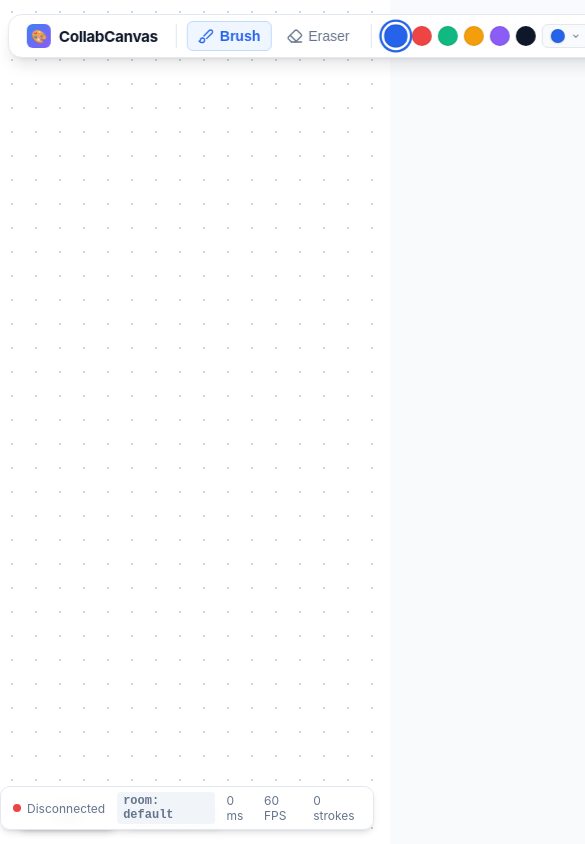
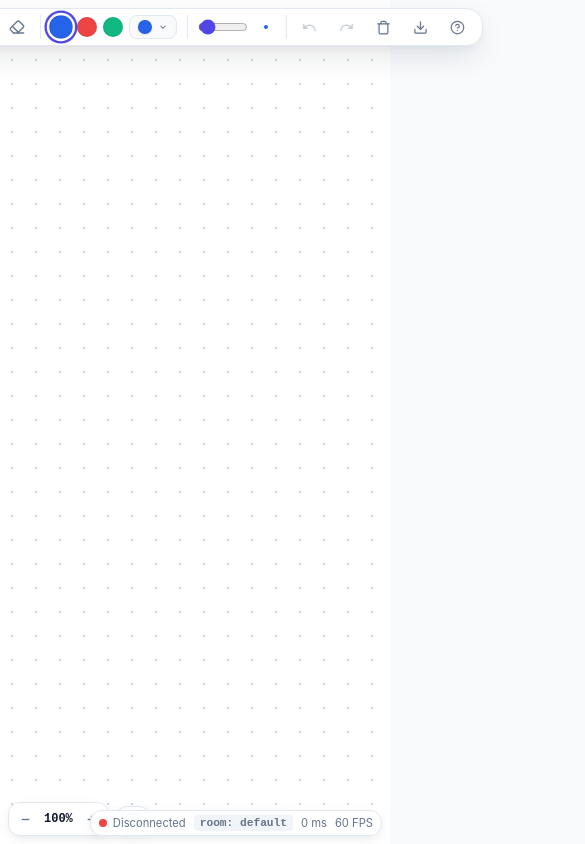
Before and after one commit to thulasidharreddyy/realtime-collab-canvas, a website built with Vite: page client/index.html in a window 390 px wide. Shown: the top 844 px of the page, 585 px wide, since content can reach past the window. Built offline with nearby package versions, Linux system fonts and the light colour scheme; no server answers.

Commit message:
Refine responsive layout, status bar, and unified visual theme

```diff
--- a/client/style.css
+++ b/client/style.css
@@ -9,15 +9,17 @@
   --text-primary: #0f172a;
   --text-secondary: #64748b;
   --text-muted: #94a3b8;
-  --primary: #2563eb;
-  --primary-hover: #1d4ed8;
+  --primary: #4f46e5;
+  --primary-hover: #4338ca;
+  --primary-light: #eef2ff;
+  --primary-border: #c7d2fe;
   --danger: #ef4444;
-  --shadow-sm: 0 1px 2px 0 rgb(0 0 0 / 0.05);
-  --shadow-md: 0 4px 6px -1px rgb(0 0 0 / 0.1), 0 2px 4px -2px rgb(0 0 0 / 0.1);
-  --shadow-lg: 0 10px 15px -3px rgb(0 0 0 / 0.1), 0 4px 6px -4px rgb(0 0 0 / 0.1);
-  --radius-sm: 6px;
-  --radius-md: 10px;
-  --radius-lg: 14px;
+  --shadow-sm: 0 1px 3px 0 rgba(0, 0, 0, 0.05);
+  --shadow-md: 0 4px 14px -2px rgba(15, 23, 42, 0.08), 0 2px 6px -1px rgba(15, 23, 42, 0.04);
+  --shadow-lg: 0 12px 32px -4px rgba(15, 23, 42, 0.12), 0 4px 12px -2px rgba(15, 23, 42, 0.06);
+  --radius-sm: 8px;
+  --radius-md: 12px;
+  --radius-lg: 16px;
 }
 
 * {
@@ -993,3 +995,86 @@ kbd {
 .btn-switch-room:active {
   transform: scale(0.96);
 }
+
+/* Responsive Design & Viewport Adaptations */
+@media (max-width: 1024px) {
+  .app-header {
+    top: 10px;
+    max-width: 98vw;
+    gap: 8px;
+  }
+
+  .brand span:not(.brand-badge) {
+    display: none;
+  }
+
+  .brand {
+    padding: 0 4px;
+  }
+
+  .quick-swatches .color-swatch:nth-child(n + 5) {
+    display: none;
+  }
+}
+
+@media (max-width: 768px) {
+  .app-header {
+    flex-wrap: wrap;
+    justify-content: center;
+    top: 8px;
+  }
+
+  .toolbar {
+    padding: 4px 8px;
+    gap: 4px;
+  }
+
+  .btn-tool {
+    padding: 5px 8px;
+    font-size: 0.8rem;
+  }
+
+  .stroke-slider {
+    width: 50px;
+  }
+
+  .stroke-val-badge {
+    display: none;
+  }
+
+  .quick-swatches .color-swatch:nth-child(n + 4) {
+    display: none;
+  }
+
+  .bottom-controls-left {
+    bottom: 8px;
+    left: 8px;
+    gap: 6px;
+  }
+
+  .status-bar {
+    bottom: 8px;
+    right: 8px;
+    padding: 4px 8px;
+    font-size: 0.7rem;
+    gap: 8px;
+  }
+
+  #stat-strokes {
+    display: none;
+  }
+}
+
+@media (max-width: 480px) {
+  .btn-tool span {
+    display: none;
+  }
+
+  .users-panel {
+    display: none;
+  }
+
+  .btn-view-toggle span {
+    display: none;
+  }
+}
```
